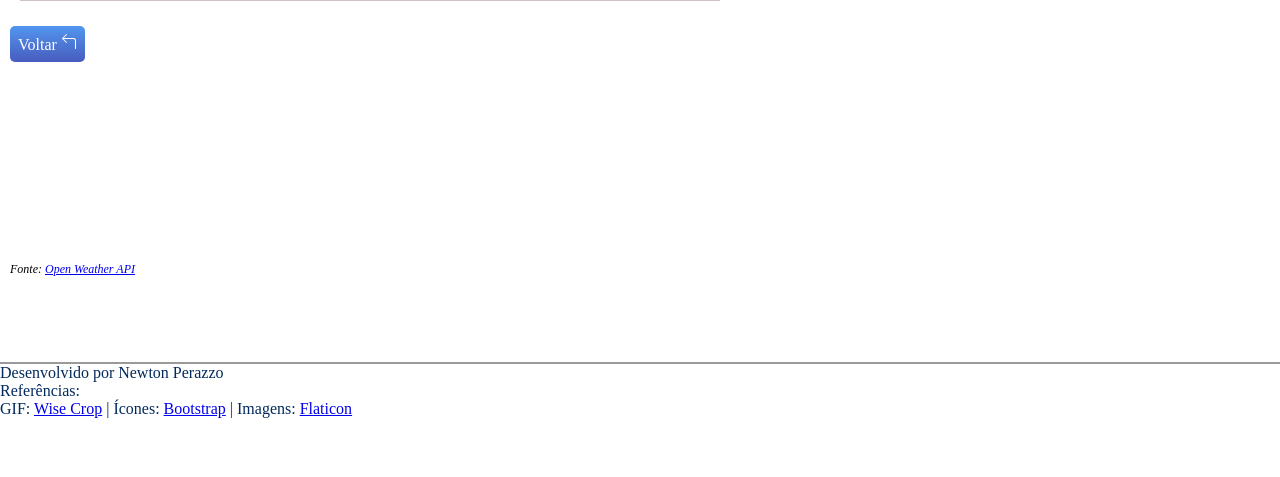
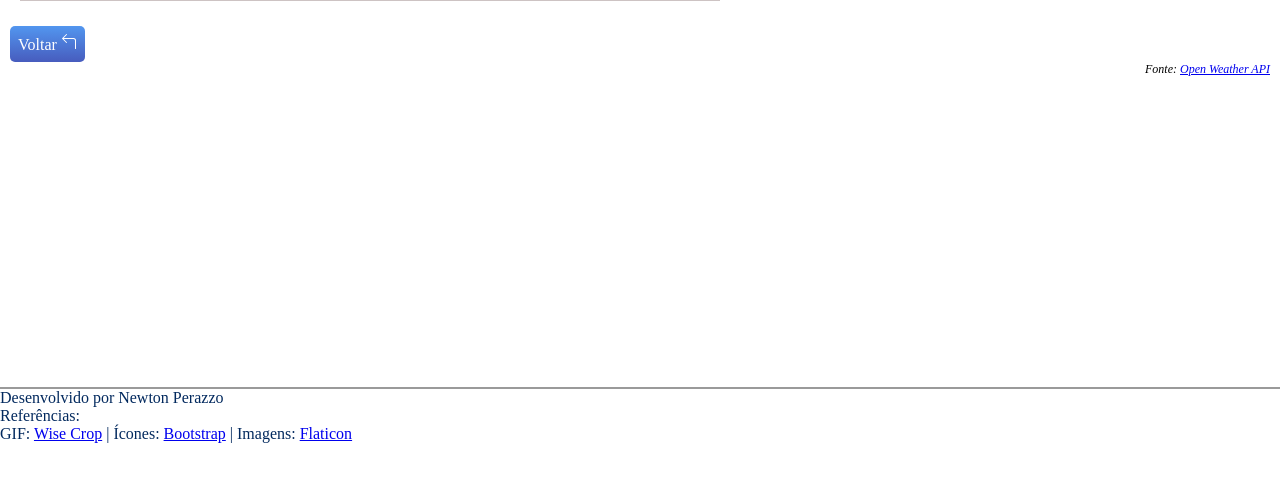
Before and after one commit to NewtonPerazzo/projeto_citiesweather, a Django app: template app/templates/app/resultado.html in a window 1280 px wide. Shown: the part 323-800 px from the top of the page. Run offline with Django 3.2, Linux system fonts and the light colour scheme; the template is opened without the code that fills it, so the values that code supplies are empty.

Commit message:
Realizada melhorias no CSS das páginas

```diff
--- a/app/static/css/css.css
+++ b/app/static/css/css.css
@@ -154,9 +154,8 @@ body {
 .fonte {
     font-size: 12px;
     cursor: pointer;
-    float: left;
-    margin-top: 200px;
-    margin-left: 10px;
+    float: right;
+    margin-right: 10px;
     font-style: italic;
     text-decoration: none;
 }
@@ -192,7 +191,9 @@ body {
 }
 
 footer {
-    margin-top: 300px;
+    position:absolute;
+    bottom:0;
+    width:100%;
     color: #02295e;
     height: 90px;
     border-top: 2px solid #9a9a9a;
--- a/app/views.py
+++ b/app/views.py
@@ -107,6 +107,7 @@ def resultado(request):
             # Como pais_achado vem como sigla, crio a variável pais_achado_nome para exibir o nome para o usuário
             pais_achado_nome = pycountry_convert.country_alpha2_to_country_name(pais_achado)
 
+            mensagem = "Não foi possível encontrar a cidade {}".format(cidade[0])
             # Utilizo a função title() somente por estética
             context = {
                 'mensagem': mensagem,
```
